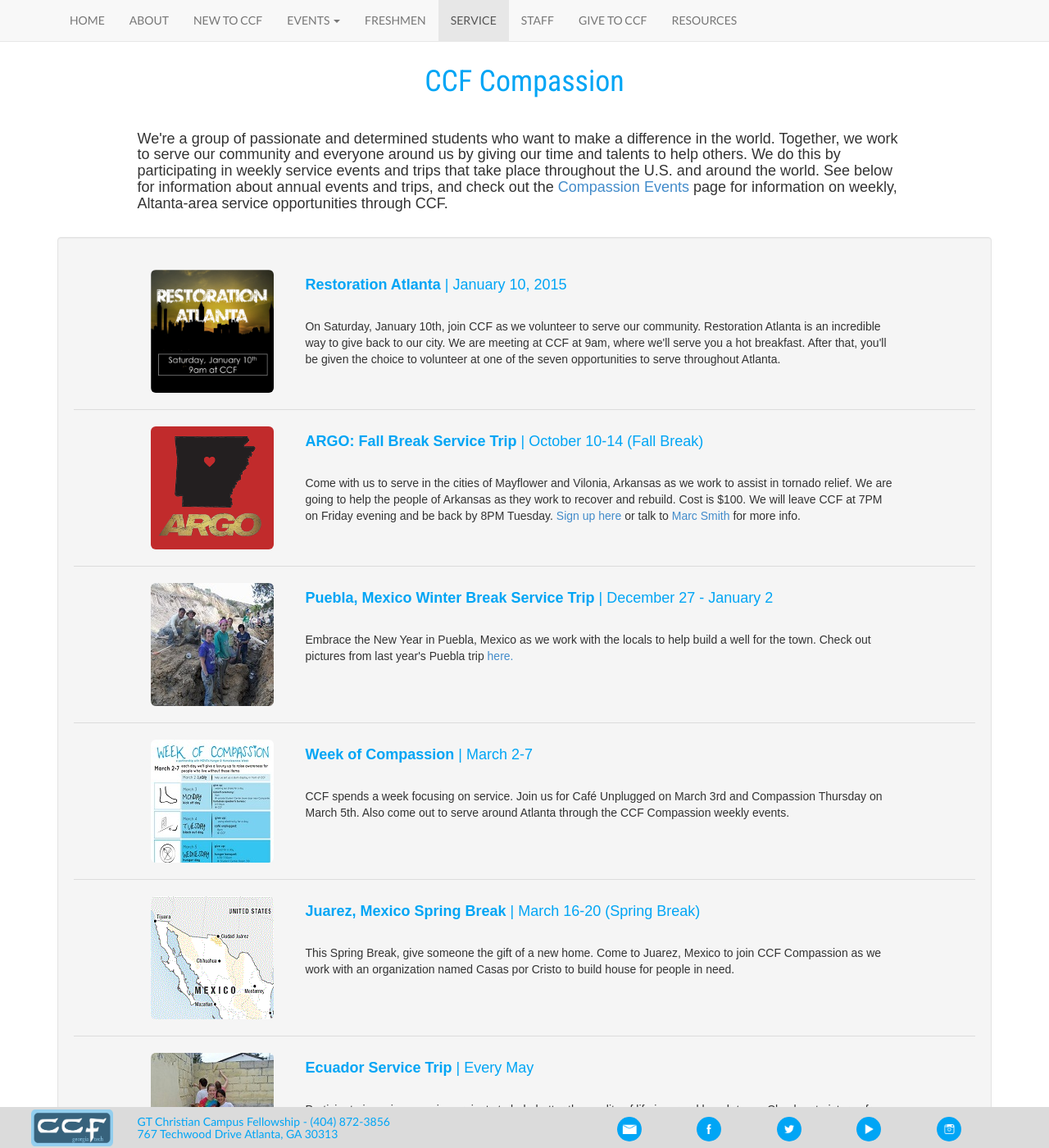
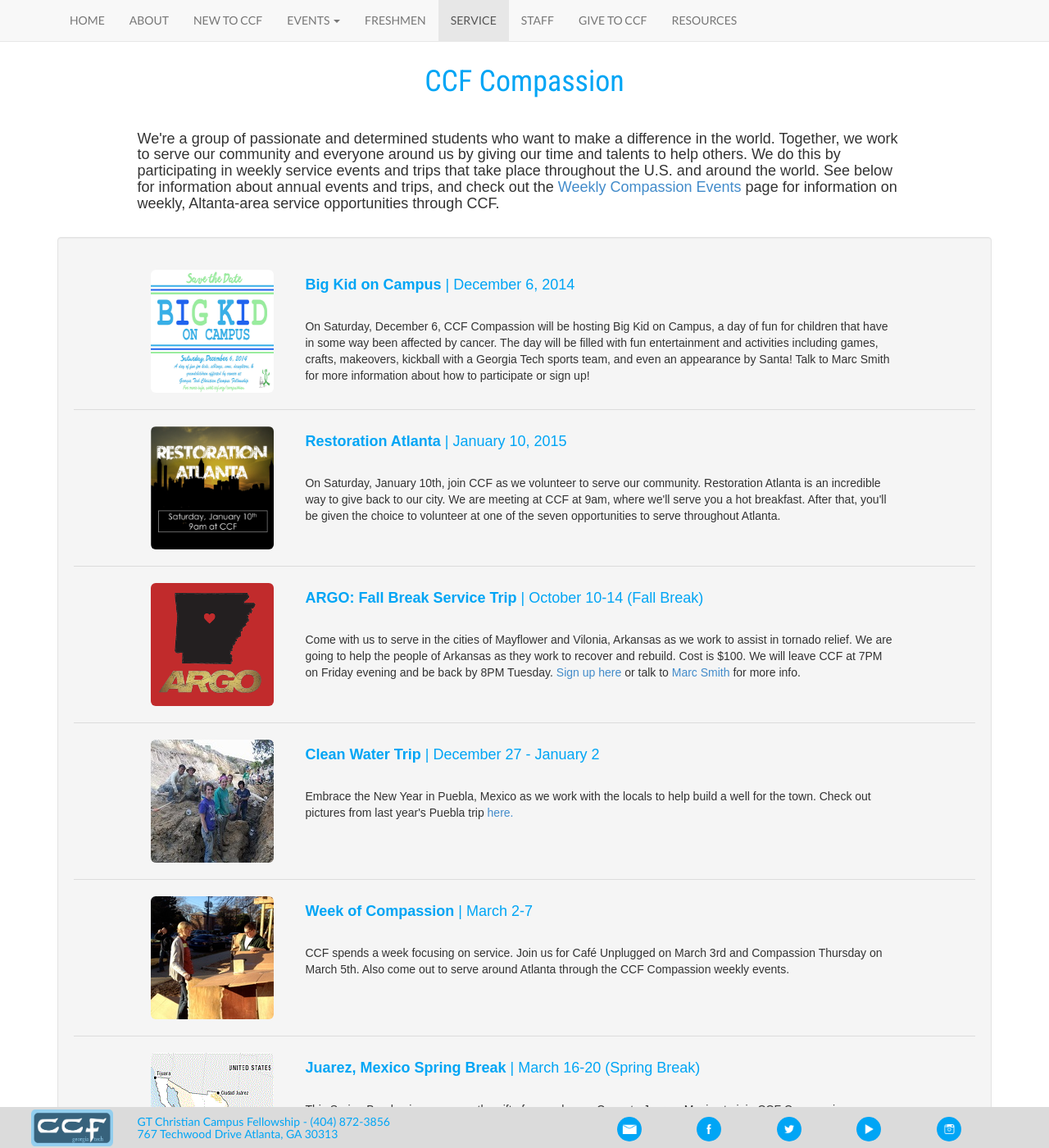
Before and after one commit to gtccf/gtccf.github.io, a Jekyll site: the page built from compassion/index.html, in a window 1280 px wide and 1400 px high. Shown: the whole window at 82% size. Built offline with Jekyll 4.4.1, drawn with Linux system fonts in a browser that asks for light colours; nearby versions of some CDN libraries; some of the changed text lies outside the part shown.

Commit message:
Compassion updates

```diff
--- a/compassion/index.html
+++ b/compassion/index.html
@@ -8,7 +8,7 @@ layout: default
 
     <div class="row">
       <div class="col-md-1"></div>
-      <div class="col-md-10"><h4>We're a group of passionate and determined students who want to make a difference in the world. Together, we work to serve our community and everyone around us by giving our time and talents to help others. We do this by participating in weekly service events and trips that take place throughout the U.S. and around the world. See below for information about annual events and trips, and check out the <a href="{{ site.baseurl }}/events/compassion/">Compassion Events</a> page for information on weekly, Altanta-area service opportunities through CCF. </h4>
+      <div class="col-md-10"><h4>We're a group of passionate and determined students who want to make a difference in the world. Together, we work to serve our community and everyone around us by giving our time and talents to help others. We do this by participating in weekly service events and trips that take place throughout the U.S. and around the world. See below for information about annual events and trips, and check out the <a href="{{ site.baseurl }}/events/compassion/">Weekly Compassion Events</a> page for information on weekly, Altanta-area service opportunities through CCF. </h4>
       </div>
     </div>
 
@@ -16,6 +16,17 @@ layout: default
 
     <!--begins grouped-->
     <div class="well">
+
+      <div class="row">
+        <div class="col-md-1"></div>
+        <div class="col-md-2"><br><a target="_blank" href="{{ site.baseurl }}/flyers/flyerbkoc.jpg"><img src="{{ site.baseurl }}/photos/compassion/bkoc.jpg" width="150" height="150" class="img-rounded"></a></div>
+        <div class="col-md-8"><div class="blue"><strong><h4><br />Big Kid on Campus</strong> | December 6, 2014</h4></div>
+          <br>
+          On Saturday, December 6, CCF Compassion will be hosting Big Kid on Campus, a day of fun for children that have in some way been affected by cancer. The day will be filled with fun entertainment and activities including games, crafts, makeovers, kickball with a Georgia Tech sports team, and even an appearance by Santa! Talk to Marc Smith for more information about how to participate or sign up!
+        </div>
+      </div>
+      <br />
+      <div class="divider"></div>
 
       <div class="row">
         <div class="col-md-1"></div>
@@ -44,7 +55,7 @@ layout: default
       <div class="row">
         <div class="col-md-1"></div>
         <div class="col-md-2"><br><a target="_blank" href="https://www.facebook.com/media/set/?set=a.826495060709551.1073741848.150236321668765&type=3"><img src="{{ site.baseurl }}/photos/compassion/puebla.jpg" class="img-rounded"></a></div>
-        <div class="col-md-8"><div class="blue"><strong><h4><br />Puebla, Mexico Winter Break Service Trip</strong> | December 27 - January 2</h4></div>
+        <div class="col-md-8"><div class="blue"><strong><h4><br />Clean Water Trip</strong> | December 27 - January 2</h4></div>
           <br>
           Embrace the New Year in Puebla, Mexico as we work with the locals to help build a well for the town. Check out pictures from last year's Puebla trip <a target="_blank" href="https://www.facebook.com/media/set/?set=a.826495060709551.1073741848.150236321668765&type=3">here.</a>
         </div>
@@ -80,9 +91,9 @@ layout: default
       <div class="row">
         <div class="col-md-1"></div>
         <div class="col-md-2"><br><img src="{{ site.baseurl }}/photos/compassion/ecuador.jpg" class="img-rounded"></div>
-        <div class="col-md-8"><div class="blue"><strong><h4><br />Ecuador Service Trip</strong> | Every May</h4></div>
+        <div class="col-md-8"><div class="blue"><strong><h4><br />Poland Service Trip</strong> | May 2015</h4></div>
           <br>
-          Participate in various service projects to help better the quality of life in a rural beach town. Check out pictures from last year's Ecuador trip <a target="_blank" href="https://www.facebook.com/media/set/?set=a.683794624979596.1073741829.150236321668765&type=3">here.</a></div>
+          Participate in various service projects to help better the quality of life around the world. Check out pictures from last year's Ecuador trip <a target="_blank" href="https://www.facebook.com/media/set/?set=a.683794624979596.1073741829.150236321668765&type=3">here.</a></div>
       </div>
 
       <br />
```
Also changed, not shown: events/weekly/index.html (+13 -0 lines), flyers/flyerbkoc.jpg (added), photos/compassion/bkoc.jpg (added), photos/compassion/weekofcompassion.jpg, 1 other file.
